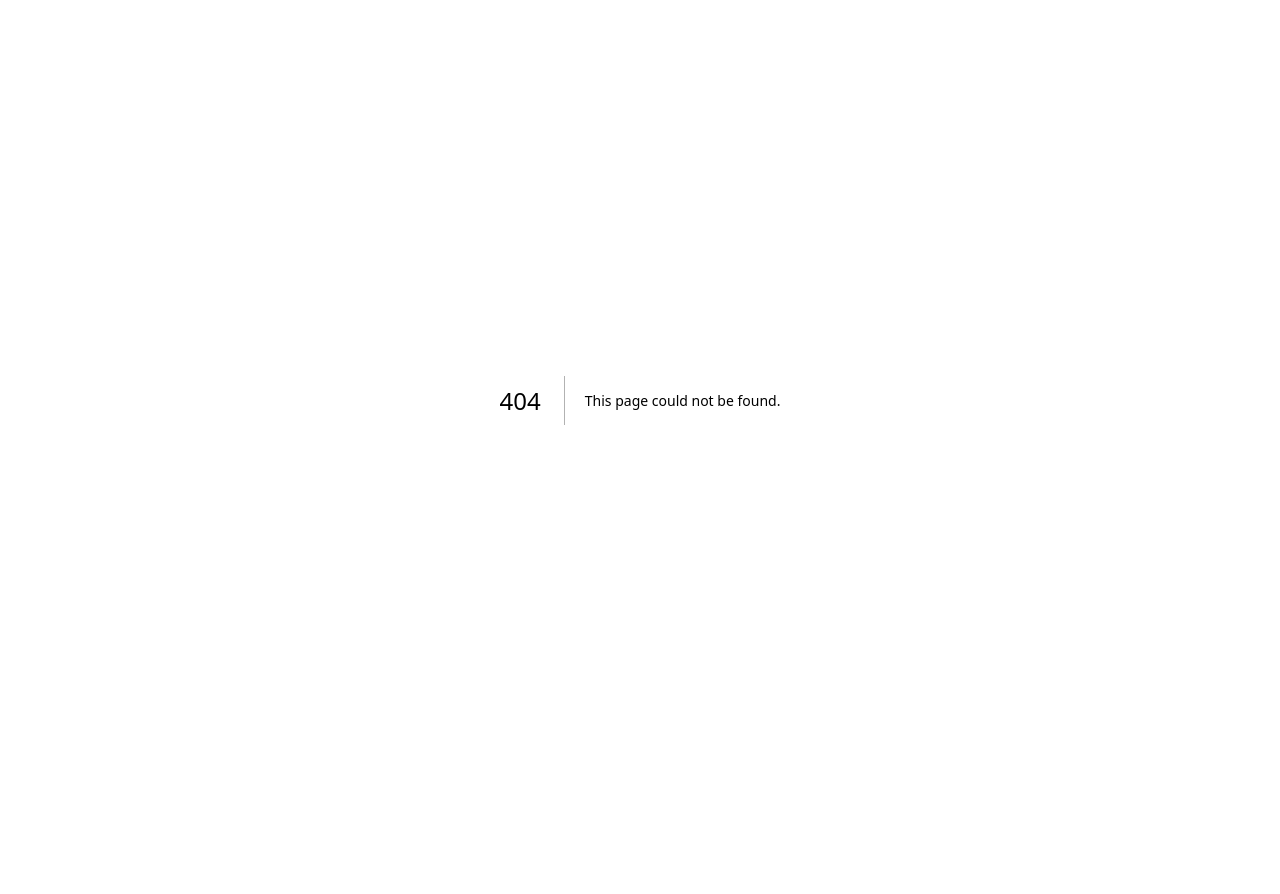
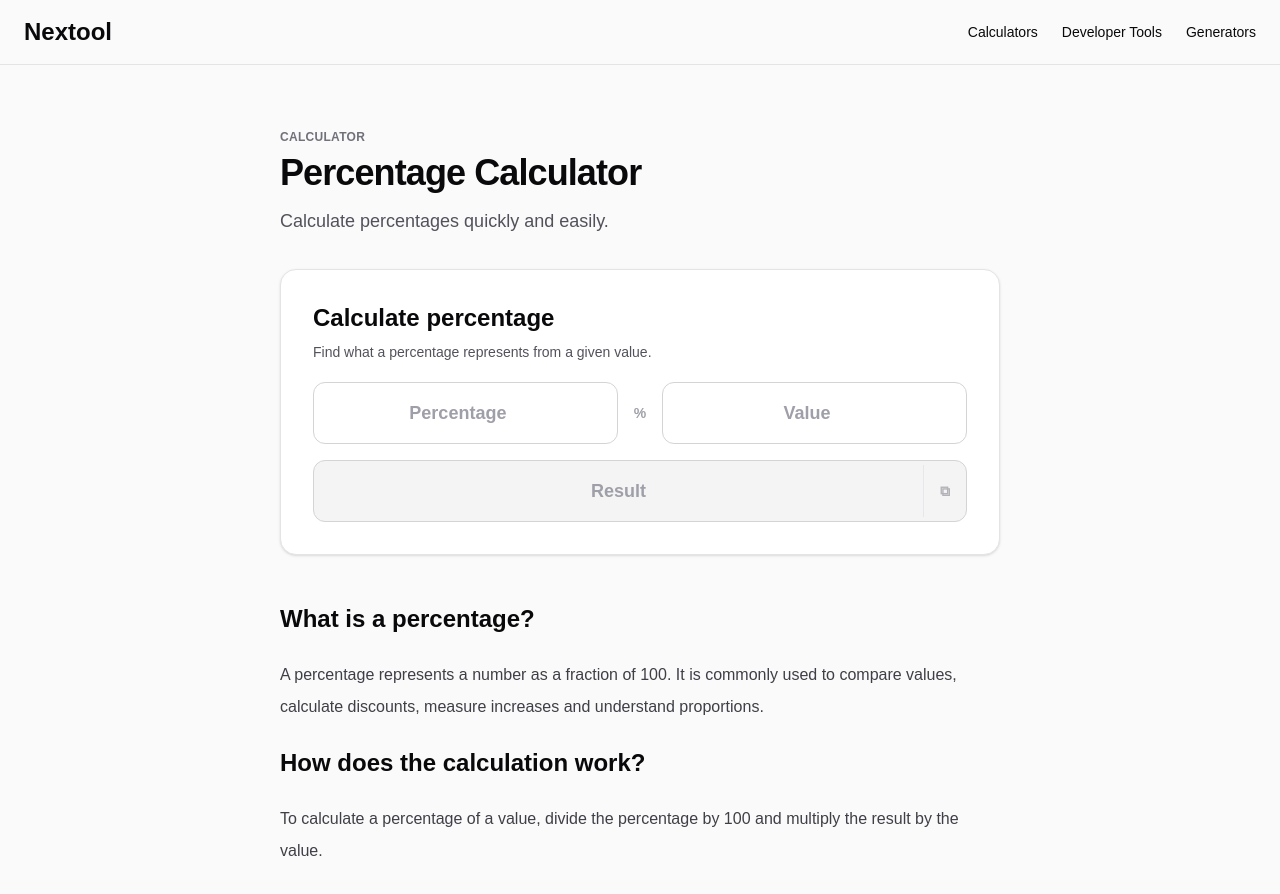
Before and after one commit to nextool-online/nextool, a Next.js app: page /tools/percentage-calculator in a window 1280 px wide. Before the commit this address had no page. Shown: the top 894 px of the page. Before the commit the page ends 800 px from the top, so only its background shows below. Built offline with nearby package versions, Linux system fonts and the light colour scheme.

Commit message:
Add percentage calculator tool

```diff
--- /dev/null
+++ b/app/tools/percentage-calculator/page.tsx
@@ -0,0 +1,40 @@
+import ToolPageLayout from "../../../components/ToolPageLayout";
+import PercentageCalculator from "../../../components/PercentageCalculator";
+
+export const metadata = {
+  title: "Percentage Calculator - Nextool",
+  description:
+    "Calculate percentages instantly with this fast and free percentage calculator.",
+};
+
+export default function PercentageCalculatorPage() {
+  return (
+    <ToolPageLayout
+      title="Percentage Calculator"
+      description="Calculate percentages quickly and easily."
+    >
+      <PercentageCalculator />
+
+      <article className="mt-10 space-y-5 text-base leading-7 text-zinc-700 md:mt-12 md:space-y-6 md:leading-8">
+        <h2 className="text-2xl font-bold text-zinc-950">
+          What is a percentage?
+        </h2>
+
+        <p>
+          A percentage represents a number as a fraction of 100. It is commonly
+          used to compare values, calculate discounts, measure increases and
+          understand proportions.
+        </p>
+
+        <h2 className="text-2xl font-bold text-zinc-950">
+          How does the calculation work?
+        </h2>
+
+        <p>
+          To calculate a percentage of a value, divide the percentage by 100 and
+          multiply the result by the value.
+        </p>
+      </article>
+    </ToolPageLayout>
+  );
+}
--- /dev/null
+++ b/components/PercentageCalculator.tsx
@@ -0,0 +1,78 @@
+"use client";
+
+import { useMemo, useState } from "react";
+import ToolBox from "./ToolBox";
+
+export default function PercentageCalculator() {
+  const [percentage, setPercentage] = useState("");
+  const [value, setValue] = useState("");
+  const [copied, setCopied] = useState(false);
+
+  const result = useMemo(() => {
+    const p = Number(percentage);
+    const v = Number(value);
+
+    if (!p || !v) return "";
+
+    const calculated = (p / 100) * v;
+
+    return Number.isInteger(calculated)
+      ? calculated.toString()
+      : calculated.toFixed(4).replace(/\.?0+$/, "");
+  }, [percentage, value]);
+
+  async function copyResult() {
+    if (!result) return;
+
+    await navigator.clipboard.writeText(result);
+    setCopied(true);
+    setTimeout(() => setCopied(false), 1500);
+  }
+
+  return (
+    <ToolBox>
+      <div className="mb-5">
+        <h2 className="text-xl font-bold md:text-2xl">Calculate percentage</h2>
+        <p className="mt-2 text-sm text-zinc-600">
+          Find what a percentage represents from a given value.
+        </p>
+      </div>
+
+      <div className="grid grid-cols-[1fr_auto_1fr] items-center gap-2 md:gap-4">
+        <input
+          type="number"
+          value={percentage}
+          onChange={(e) => setPercentage(e.target.value)}
+          placeholder="Percentage"
+          className="min-w-0 rounded-xl border border-zinc-300 bg-white p-3 text-center text-base font-semibold outline-none transition placeholder:text-zinc-400 focus:border-zinc-900 md:p-4 md:text-lg"
+        />
+
+        <span className="text-sm font-bold text-zinc-400">%</span>
+
+        <input
+          type="number"
+          value={value}
+          onChange={(e) => setValue(e.target.value)}
+          placeholder="Value"
+          className="min-w-0 rounded-xl border border-zinc-300 bg-white p-3 text-center text-base font-semibold outline-none transition placeholder:text-zinc-400 focus:border-zinc-900 md:p-4 md:text-lg"
+        />
+      </div>
+
+      <div className="mt-4 flex items-center overflow-hidden rounded-xl border border-zinc-300 bg-zinc-100">
+        <div className="min-w-0 flex-1 truncate p-3 text-center text-base font-bold md:p-4 md:text-lg">
+          {result || <span className="text-zinc-400">Result</span>}
+        </div>
+
+        <button
+          type="button"
+          onClick={copyResult}
+          disabled={!result}
+          aria-label="Copy result"
+          className="border-l border-zinc-300 px-3 py-3 text-sm font-semibold text-zinc-600 transition hover:bg-zinc-200 disabled:cursor-not-allowed disabled:opacity-40 md:px-4 md:py-4"
+        >
+          {copied ? "✓" : "⧉"}
+        </button>
+      </div>
+    </ToolBox>
+  );
+}
```
